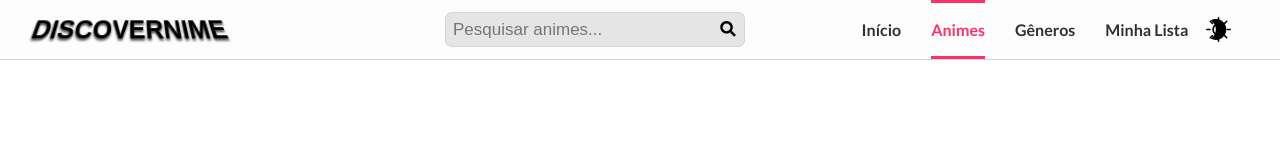
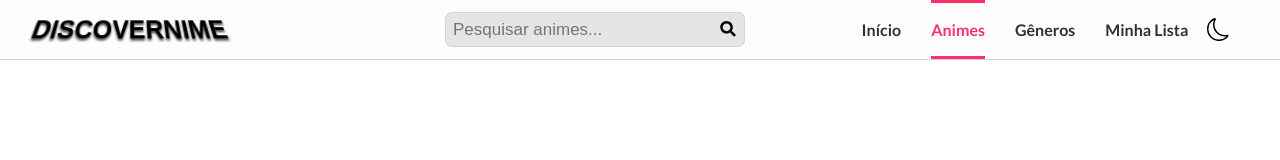
Before and after one commit to RafaelGrimmler/AnimeWebsiteReactJS, a React (Create React App) app: page /Animes in a window 1280 px wide. Shown: the top 160 px of the page. Built offline with nearby package versions, Linux system fonts and the light colour scheme; the HTML template or start-up script is replaced by a standard one.

Commit message:
startinglightmode

```diff
--- a/src/Components/Header/index.js
+++ b/src/Components/Header/index.js
@@ -3,12 +3,21 @@ import { useNavigate } from 'react-router-dom';
 
 import { Container, LogoContainer, SearchContainer, ButtonsContainer, SearchGlass, ModeNight, ModeLight, NightModeContainer, ButtonsSpan} from './styles';
 
+// Context
+import { useLightMode } from '../../Context/LightModeContext'
+
 function Header({btnEffect}) {
 
   const navigator = useNavigate()
 
+  const LightMode = useLightMode()
+
+  const HandleLightModeFunctionality = ()=>{
+    LightMode.lightMode ? LightMode.setLightMode(false) : LightMode.setLightMode(true)
+  }
+
   return (
-      <Container>
+      <Container lightmode={LightMode.lightMode}>
         <LogoContainer onClick={()=>navigator('/')}>
           <h1>DISCOVERNIME</h1>
         </LogoContainer>
@@ -22,14 +31,13 @@ function Header({btnEffect}) {
         </SearchContainer>
         <ButtonsContainer>
           <ul>
-            <li><ButtonsSpan onClick={()=>navigator('/')}>Início</ButtonsSpan></li>
-            <li><ButtonsSpan onClick={()=>navigator('/Animes')} animation={btnEffect === 'Animes' ? 1 : 0}>Animes</ButtonsSpan></li>
-            <li><ButtonsSpan onClick={()=>navigator('/')} animation={btnEffect === 'Generos' ? 1 : 0}>Gêneros</ButtonsSpan></li>
-            <li><ButtonsSpan onClick={()=>navigator('/')} animation={btnEffect === 'Minhalista' ? 1 : 0}>Minha Lista</ButtonsSpan></li>
+            <li><ButtonsSpan lightmode={LightMode.lightMode} onClick={()=>navigator('/')}>Início</ButtonsSpan></li>
+            <li><ButtonsSpan lightmode={LightMode.lightMode}onClick={()=>navigator('/Animes')} animation={btnEffect === 'Animes' ? 1 : 0}>Animes</ButtonsSpan></li>
+            <li><ButtonsSpan lightmode={LightMode.lightMode} onClick={()=>navigator('/')} animation={btnEffect === 'Generos' ? 1 : 0}>Gêneros</ButtonsSpan></li>
+            <li><ButtonsSpan lightmode={LightMode.lightMode} onClick={()=>navigator('/')} animation={btnEffect === 'Minhalista' ? 1 : 0}>Minha Lista</ButtonsSpan></li>
             <li>
               <NightModeContainer>
-                <ModeNight pos={'absolute'}/>
-                <ModeLight pos={'absolute'}/>
+                {LightMode.lightMode ? <ModeNight onClick={HandleLightModeFunctionality} pos={'absolute'}/> : <ModeLight onClick={HandleLightModeFunctionality} pos={'absolute'}/>}
               </NightModeContainer>
             </li>
           </ul>
--- a/src/Components/Header/styles.js
+++ b/src/Components/Header/styles.js
@@ -1,18 +1,20 @@
 import styled from 'styled-components';
 import { FaSearch } from 'react-icons/fa';
-import { MdModeNight } from 'react-icons/md';
-import { BsSun } from 'react-icons/bs';
+import { BsSun, BsMoon } from 'react-icons/bs';
+import { keyframes } from 'styled-components';
 
 export const Container = styled.div`
     width: 100%;
     height: 60px;
     z-index: 98;
-    background-color: var(--color-lightmode-background-white);
+    background-color: ${props => props.lightmode ? 'var(--color-lightmode-background-white)': 'var(--color-nightmode-background-cyan)'};
     border-bottom: 1px solid var(--color-lightmode-border);
     position: fixed;
     display: flex;
     align-items: center;
     justify-content: space-between;
+
+    transition: background-color 0.5s;
 `;
 
 export const LogoContainer = styled.div`
@@ -43,16 +45,31 @@ export const SearchGlass = styled(FaSearch)`
     color: black;
 `;
 
-export const ModeNight = styled(MdModeNight)`
-    font-size: 25px;
+export const LightModeAnimation = keyframes`
+    0% {
+        opacity: 0;
+        transform: scale(0);
+    }
+    100% {
+        opacity: 1;
+        transform: scale(1);
+    }
+`;
+
+export const ModeNight = styled(BsMoon)`
+    font-size: 23px;
     color: black;
     position: ${props=>props.pos === 'absolute' ? 'absolute' : ''};
+    animation-name: ${LightModeAnimation};
+    animation-duration: 0.5s;
 `;
 
 export const ModeLight = styled(BsSun)`
     font-size: 25px;
-    color: black;
+    color: var(--color-nightmode-header-text);
     position: ${props=>props.pos === 'absolute' ? 'absolute' : ''};
+    animation-name: ${LightModeAnimation};
+    animation-duration: 0.5s;
 `;
 
 export const SearchContainer = styled.div`
@@ -131,14 +148,14 @@ export const ButtonsContainer = styled.div`
 
 export const ButtonsSpan = styled.span`
     font-weight: bold;
-    color: ${props=>props.animation === 1 ? 'var(--color-universal-header-text-animation)' : 'var(--color-lightmode-header-text)'};
-    transition: ${props=>props.animation === 1 ? '0.3s' : '0.7s'};
+    color: ${props=>props.animation === 1 ? 'var(--color-universal-header-text-animation)' : props.lightmode ?'var(--color-lightmode-header-text)' : 'var(--color-nightmode-header-text)'};
+    transition: ${props=>props.animation === 1 ? '0.3s' : '0.5s'};
     height: 100%;
     display: flex;
     justify-content: center;
     align-items: center;
-    border-bottom: 3px solid ${props=>props.animation === 1 ? 'var(--color-universal-header-text-animation)' : 'var(--color-lightmode-background-white)'};
-    border-top: 3px solid ${props=>props.animation === 1 ? 'var(--color-universal-header-text-animation)' : 'var(--color-lightmode-background-white)'};
+    border-bottom: 3px solid ${props=>props.animation === 1 ? 'var(--color-universal-header-text-animation)' : props.lightmode ?'var(--color-lightmode-background-white)' : 'var(--color-nightmode-background-cyan)'};
+    border-top: 3px solid ${props=>props.animation === 1 ? 'var(--color-universal-header-text-animation)' : props.lightmode ?'var(--color-lightmode-background-white)' : 'var(--color-nightmode-background-cyan)'};
 
     &:hover {
         color: var(--color-universal-header-text-animation);
--- /dev/null
+++ b/src/Context/LightModeContext.js
@@ -0,0 +1,21 @@
+import React, { useContext, useState  } from "react";
+
+const LightModeContext = React.createContext()
+
+export function useLightMode(){
+    return useContext(LightModeContext)
+}
+
+export function LightModeProvider({ children }){
+
+    const [lightMode, setLightMode] = useState(true)
+
+    return(
+        <LightModeContext.Provider
+            value={{lightMode, setLightMode}}
+        >
+            {children}
+        </LightModeContext.Provider>
+    )
+
+}
--- a/src/Styles/styles.js
+++ b/src/Styles/styles.js
@@ -25,9 +25,14 @@ export default createGlobalStyle`
     }
     #root {
         --color-text-white: #FDFDFD;
+
         --color-lightmode-background-white: #FDFDFD;
         --color-lightmode-border: #d4d5d9;
         --color-lightmode-header-text: #303030;
+
+        --color-nightmode-background-cyan: #202124;
+        --color-nightmode-header-text: #cfd0d1;
+
         --color-universal-header-text-animation: #ff3068;
     }
 
```
Also changed, not shown: src/App.js (+7 -0 lines).
